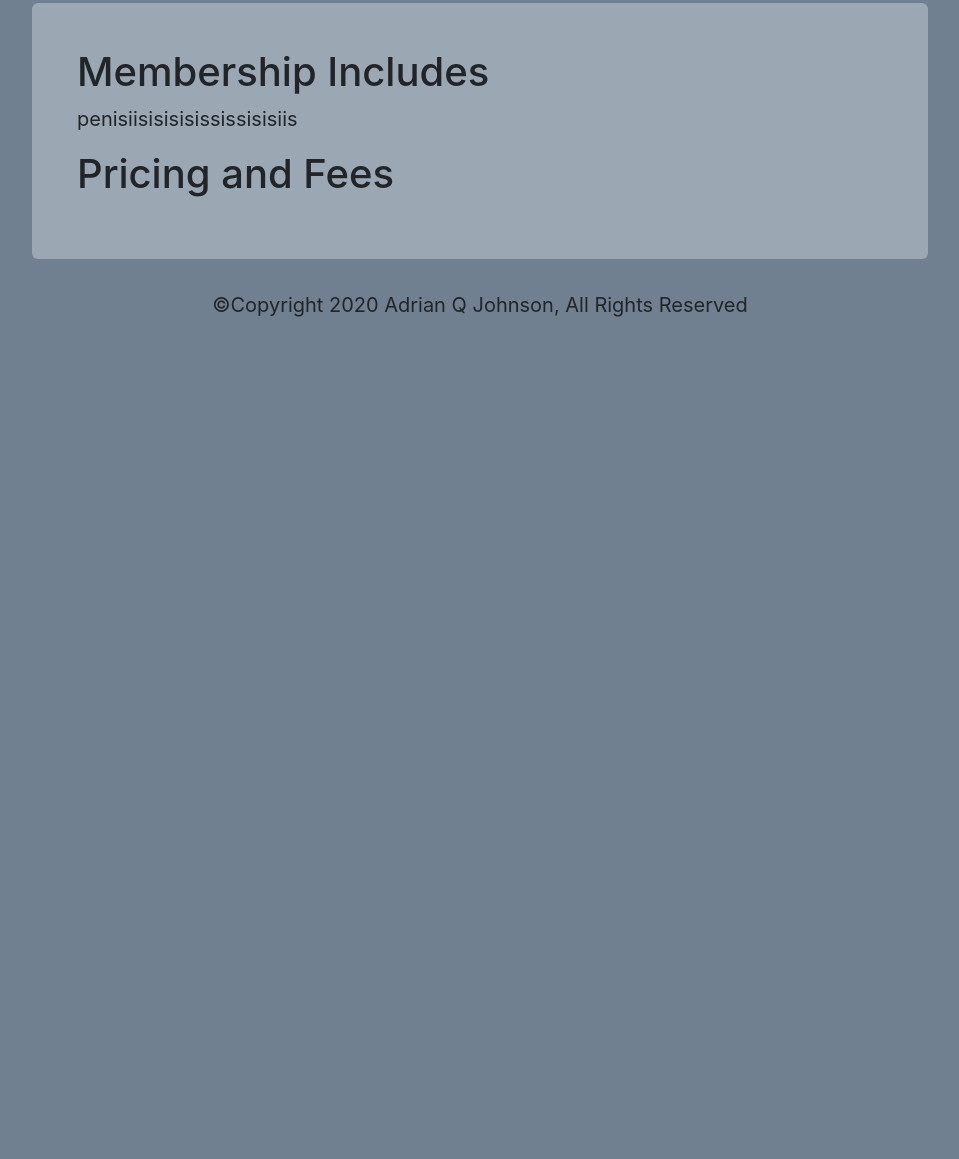
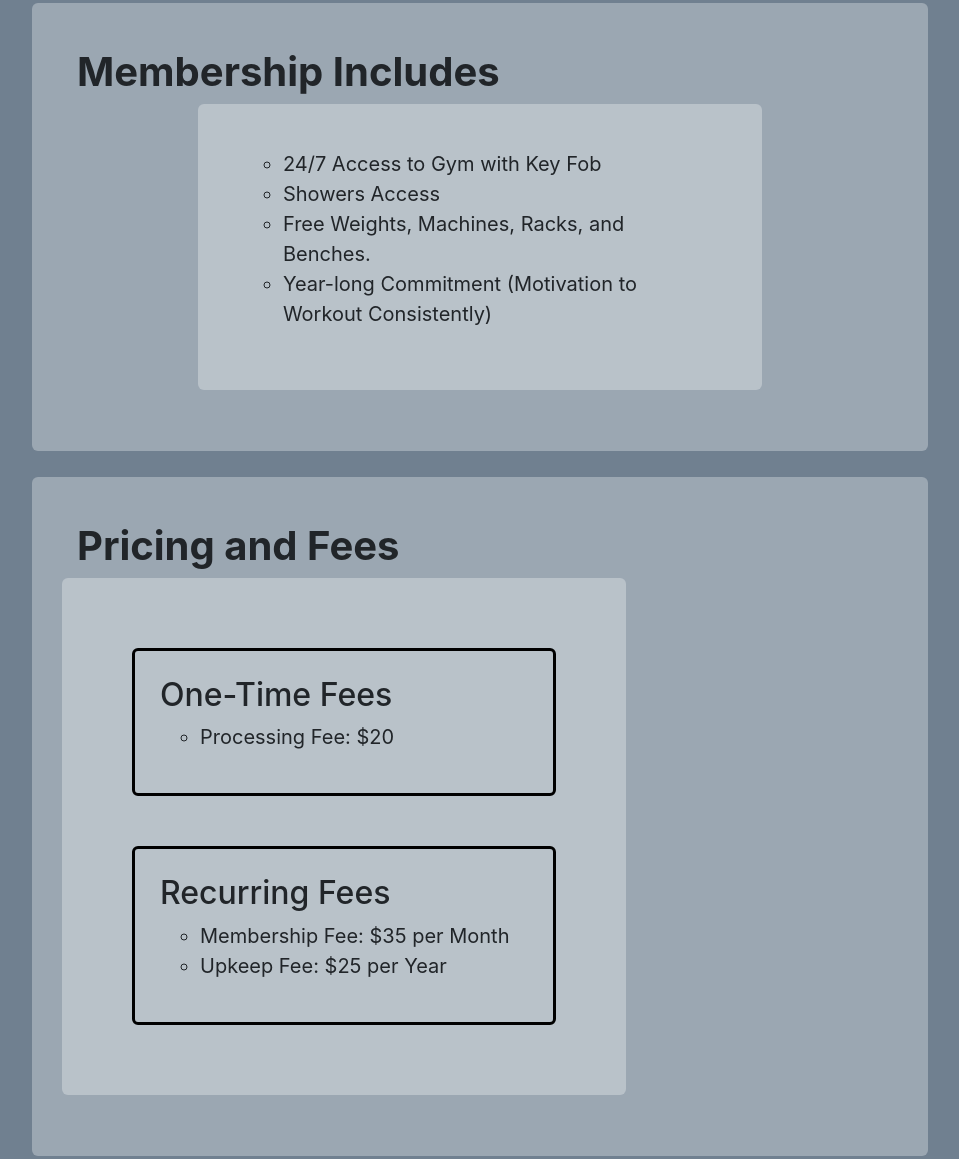
Before and after one commit to AdrianQJohnson/MegaFlexCLT, a plain HTML site: page membership.html in a window 1280 px wide. Shown: the part 75-1234 px from the top of the page, without its empty margins (160-1119 px from the left). Before the commit the page ends 800 px from the top, so only its background shows below. Drawn offline with Linux system fonts and the light colour scheme.

Commit message:
Minor asthetic changes

```diff
--- a/css/style.css
+++ b/css/style.css
@@ -37,8 +37,9 @@ footer{
     margin-right: 20px;
 }
 
-img {
+.container img {
     border-radius: 12px;
+    border: 1px solid black;
 }
 
 .banner {
@@ -61,3 +62,14 @@ a:hover {
     width: 25px;
     margin: 25px;
 }
+
+.membership-list {
+    list-style-type: circle;
+}
+
+.membership-col {
+    border: 3px solid black;
+    border-radius: 6px;
+    margin: 25px;
+    padding: 25px;
+}
--- a/membership.html
+++ b/membership.html
@@ -29,9 +29,35 @@
     </header>
     <main>
         <div class="container">
-            <h1>Membership Includes</h1>
-            <p>penisiisisisisississisisiis</p>
-            <h1>Pricing and Fees</h1>
+            <h1><strong>Membership Includes</strong></h1>
+            <div class="container">
+                <ul class="membership-list">
+                    <li>24/7 Access to Gym with Key Fob</li>
+                    <li>Showers Access</li>
+                    <li>Free Weights, Machines, Racks, and Benches.</li>
+                    <li>Year-long Commitment (Motivation to Workout Consistently)</li>
+                </ul>
+            </div>
+
+        </div>
+        <div class="container">
+            <h1><strong>Pricing and Fees</strong></h1>
+            <div class="container row">
+                <div class="col-sm membership-col">
+                    <h2>One-Time Fees</h2>
+                    <ul class="membership-list">
+                        <li>Processing Fee: $20</li>
+                    </ul>
+                </div>
+                <div class="col-sm membership-col">
+                    <h2>Recurring Fees</h2>
+                    <ul class="membership-list">
+                        <li>Membership Fee: $35 per Month</li>
+                        <li>Upkeep Fee: $25 per Year</li>
+                    </ul>
+                </div>
+            </div>
+
             <p></p>
         </div>
     </main>
```
Also changed, not shown: hours.html (+8 -3 lines).
